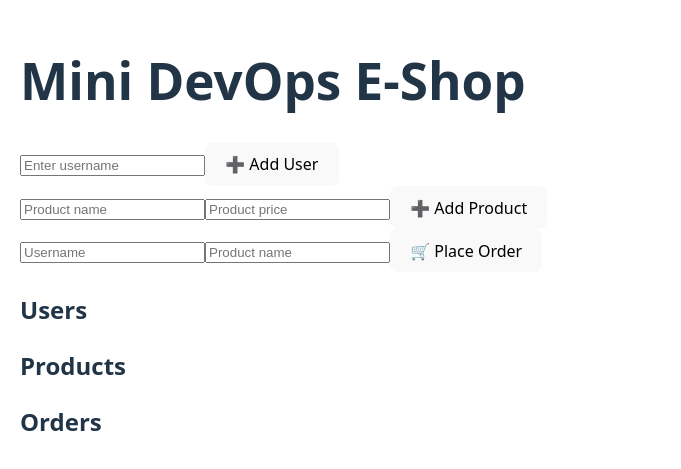
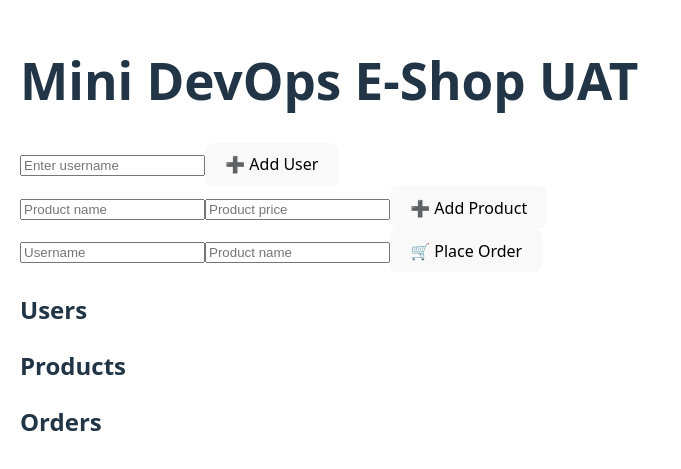
Before and after one commit to dingjunyu888/final-devops-project, a React (Vite) app in the folder frontend/: page / in a window 1280 px wide. Shown: the part 161-630 px from the top of the page, without its empty margins (0-681 px from the left). Built offline with nearby package versions, Linux system fonts and the light colour scheme; no server answers.

Commit message:
Update App.jsx

```diff
--- a/frontend/src/App.jsx
+++ b/frontend/src/App.jsx
@@ -59,7 +59,7 @@ function App() {
   return (
     <div style={{ padding: 20 }}>
       {/* Test */}
-      <h1>Mini DevOps E-Shop</h1>
+      <h1>Mini DevOps E-Shop UAT</h1>
 
       {/* Add User */}
       <div>
```
